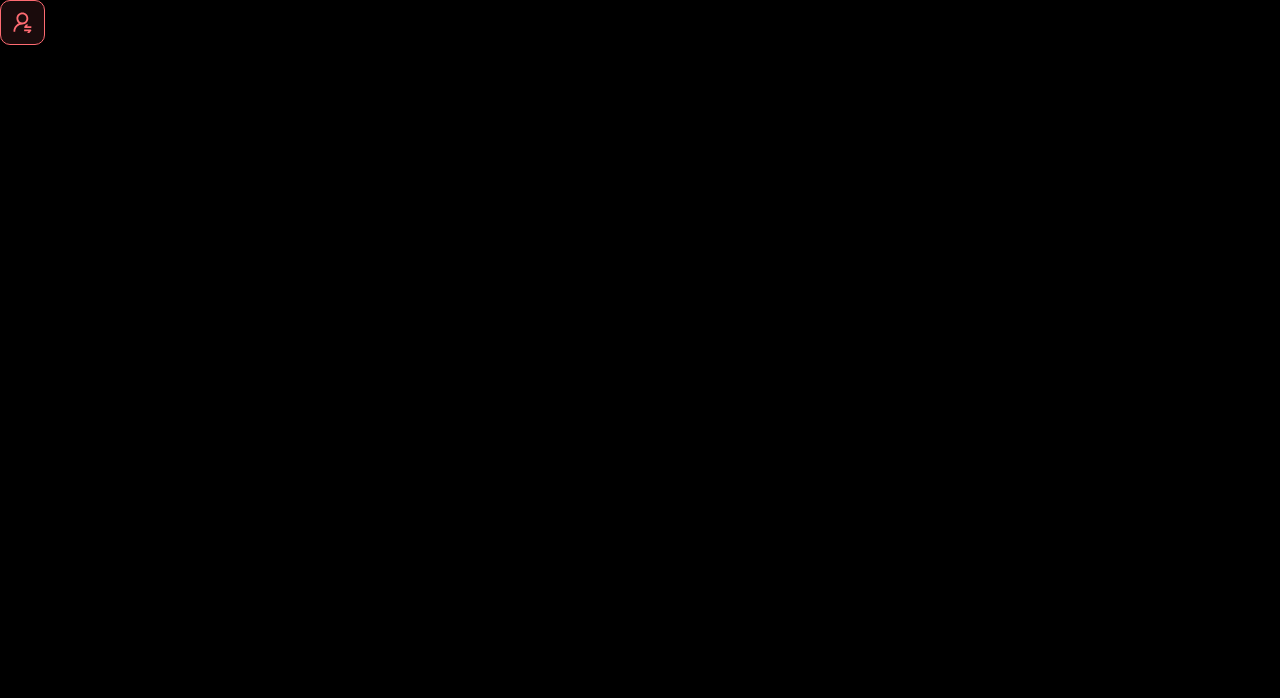
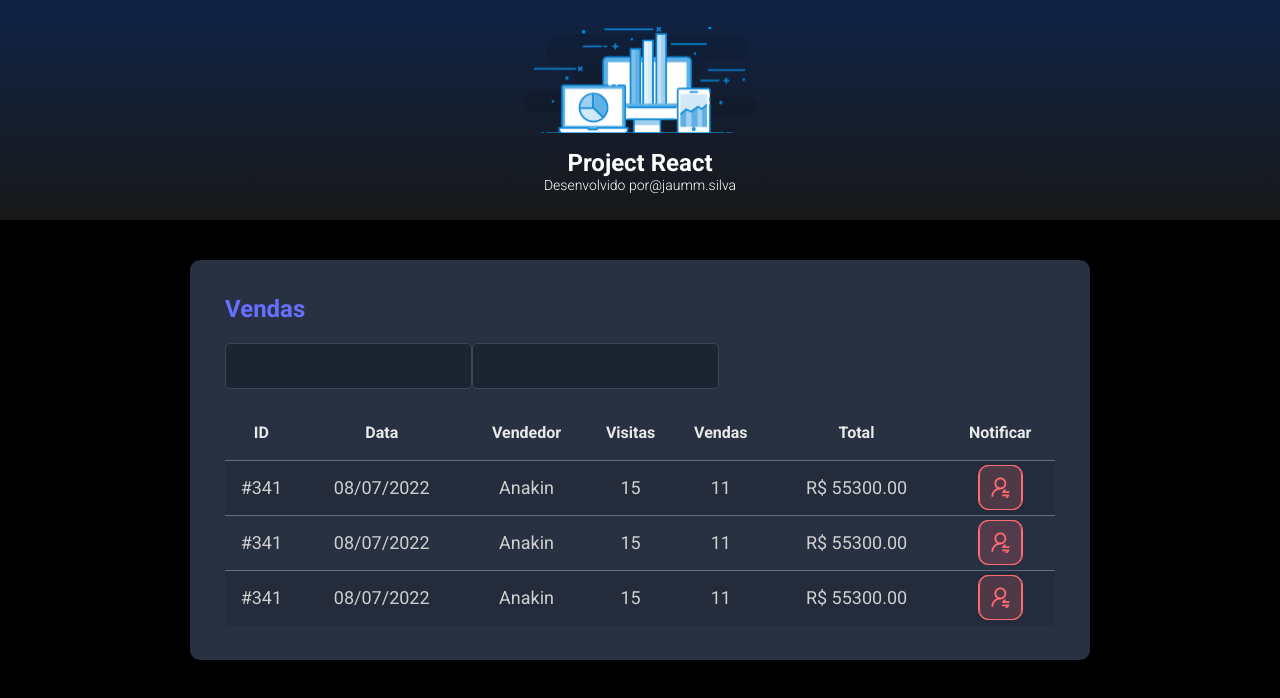
Before and after one commit to jaummsilva/ProjectJavaReact, a React (Vite) app in the folder frontend/: page / in a window 1280 px wide. Shown: the top 698 px of the page. Built offline with nearby package versions, Linux system fonts and the light colour scheme.

Commit message:
Other Components

```diff
--- a/frontend/src/App.tsx
+++ b/frontend/src/App.tsx
@@ -1,9 +1,17 @@
-import NotificationButton from "./components/NotificationButton"
+import Header from "./components/Header"
+import SalesCard from "./components/SalesCard"
 
 function App() {
   return(
     <>
-    <NotificationButton />
+    <Header />
+    <main>
+    <section id="sales">
+        <div className="dsmeta-container">
+          <SalesCard />
+        </div>
+    </section>
+    </main>
     </>
   )
 }
--- /dev/null
+++ b/frontend/src/components/Header/index.tsx
@@ -0,0 +1,21 @@
+import "./style.css"
+import logo from "../../assets/img/image1.svg"
+
+function Header() {
+    return(
+        <>
+        <header>
+        <div className="dsmeta-logo-container">
+            <img src={logo} alt="DSMeta" />
+            <h1>Project React</h1>
+            <p>
+              Desenvolvido por
+              <a href="https://www.instagram.com/jaumm.silva">@jaumm.silva</a>
+            </p>
+        </div>
+    </header>
+        </>
+    )
+  }
+
+  export default Header
--- /dev/null
+++ b/frontend/src/components/Header/style.css
@@ -0,0 +1,27 @@
+header {
+    background: linear-gradient(180deg, #102347 0%, #181818 100%);
+    height: 220px;
+    display: flex;
+    align-items: center;
+    justify-content: center;
+  }
+
+.dsmeta-logo-container {
+    display: flex;
+    flex-direction: column;
+    align-items: center;
+  }
+
+  .dsmeta-logo-container img {
+    width: 235px;
+  }
+
+  .dsmeta-logo-container h1 {
+    margin-top: 15px;
+    font-size: 24px;
+  }
+
+  .dsmeta-logo-container p {
+    font-size: 14px;
+    font-weight: 300;
+  }
--- /dev/null
+++ b/frontend/src/components/SalesCard/index.tsx
@@ -0,0 +1,86 @@
+import NotificationButton from "../NotificationButton"
+import "./style.css"
+function SalesCard() {
+  return(
+    <>
+    <div className="dsmeta-card">
+            <h2 className="dsmeta-sales-title">Vendas</h2>
+            <div className="inputs">
+              <div className="dsmeta-form-control-container">
+                <input className="dsmeta-form-control" type="text"/>
+              </div>
+              <div className="dsmeta-form-control-container">
+                <input className="dsmeta-form-control" type="text"/>
+              </div>
+            </div>
+
+            <div>
+              <table className="dsmeta-sales-table">
+                <thead>
+                  <tr>
+                    <th className="show992">ID</th>
+                    <th className="show576">Data</th>
+                    <th>Vendedor</th>
+                    <th className="show992">Visitas</th>
+                    <th className="show992">Vendas</th>
+                    <th>Total</th>
+                    <th>Notificar</th>
+                  </tr>
+                </thead>
+                <tbody>
+                  <tr>
+                    <td className="show992">#341</td>
+                    <td className="show576">08/07/2022</td>
+                    <td>Anakin</td>
+                    <td className="show992">15</td>
+                    <td className="show992">11</td>
+                    <td>R$ 55300.00</td>
+                    <td>
+                      <div className="dsmeta-red-btn-container">
+                        <div className="dsmeta-red-btn">
+                          <NotificationButton />
+                        </div>
+                      </div>
+                    </td>
+                  </tr>
+                  <tr>
+                    <td className="show992">#341</td>
+                    <td className="show576">08/07/2022</td>
+                    <td>Anakin</td>
+                    <td className="show992">15</td>
+                    <td className="show992">11</td>
+                    <td>R$ 55300.00</td>
+                    <td>
+                      <div className="dsmeta-red-btn-container">
+                        <div className="dsmeta-red-btn">
+                        <NotificationButton />
+                        </div>
+                      </div>
+                    </td>
+                  </tr>
+                  <tr>
+                    <td className="show992">#341</td>
+                    <td className="show576">08/07/2022</td>
+                    <td>Anakin</td>
+                    <td className="show992">15</td>
+                    <td className="show992">11</td>
+                    <td>R$ 55300.00</td>
+                    <td>
+                      <div className="dsmeta-red-btn-container">
+                        <div className="dsmeta-red-btn">
+                        <NotificationButton />
+                        </div>
+                      </div>
+                    </td>
+                  </tr>
+                </tbody>
+
+              </table>
+            </div>
+
+          </div>
+    </>
+  )
+}
+
+export default SalesCard
--- /dev/null
+++ b/frontend/src/components/SalesCard/style.css
@@ -0,0 +1,103 @@
+.dsmeta-card {
+    background-color: #283142;
+    border-radius: 10px;
+    padding: 30px 10px;
+  }
+
+  .dsmeta-sales-title {
+    color: #676fff;
+    font-size: 24px;
+    margin-bottom: 20px;
+  }
+
+  .dsmeta-form-control-container {
+    margin-bottom: 16px;
+    max-width: 300px;
+  }
+
+  .dsmeta-form-control {
+    width: 100%;
+    height: 46px;
+    background-color: #1b2531;
+    border: 1px solid #384459;
+    border-radius: 5px;
+    color: #9aaabe;
+    padding: 0 20px;
+    font-size: 18px;
+  }
+
+  .dsmeta-sales-table {
+    width: 100%;
+    border-spacing: 0;
+    border-collapse: collapse;
+  }
+
+  .dsmeta-sales-table thead {
+    height: 55px;
+    font-size: 16px;
+    color: #e9e9e9;
+    font-weight: 700;
+  }
+
+  .dsmeta-sales-table tbody {
+    font-size: 14px;
+    font-weight: 400;
+    color: #cfcfcf;
+    text-align: center;
+  }
+
+  .dsmeta-sales-table tbody tr {
+    height: 74px;
+    border-top: 1px solid #5f6e82;
+  }
+
+  .dsmeta-sales-table tbody tr:hover > td {
+    background-color: #384459;
+  }
+
+  .dsmeta-sales-table tbody tr:nth-child(odd) {
+    background-color: #242c3b;
+  }
+
+  .dsmeta-red-btn-container {
+      display: flex;
+      justify-content: center;
+  }
+
+
+  .show576 {
+      display: none;
+  }
+
+  .show992 {
+      display: none;
+  }
+
+  .inputs{
+    display: flex;
+    flex-direction: row;
+  }
+
+  @media (min-width: 576px) {
+      .show576 {
+          display: table-cell;
+      }
+
+      .dsmeta-card {
+          padding: 35px;
+      }
+
+      .dsmeta-sales-table tbody tr {
+          height: 55px;
+      }
+
+      .dsmeta-sales-table tbody {
+          font-size: 18px;
+      }
+  }
+
+  @media (min-width: 992px) {
+      .show992 {
+          display: table-cell;
+      }
+  }
--- a/frontend/src/index.css
+++ b/frontend/src/index.css
@@ -20,33 +20,7 @@
   text-decoration: none;
 }
 
-header {
-  background: linear-gradient(180deg, #102347 0%, #181818 100%);
-  height: 220px;
-  display: flex;
-  align-items: center;
-  justify-content: center;
-}
 
-.dsmeta-logo-container {
-  display: flex;
-  flex-direction: column;
-  align-items: center;
-}
-
-.dsmeta-logo-container img {
-  width: 235px;
-}
-
-.dsmeta-logo-container h1 {
-  margin-top: 15px;
-  font-size: 24px;
-}
-
-.dsmeta-logo-container p {
-  font-size: 14px;
-  font-weight: 300;
-}
 
 .dsmeta-card {
   background-color: #283142;
```
Also changed, not shown: frontend/src/assets/img/image1.svg (added).
